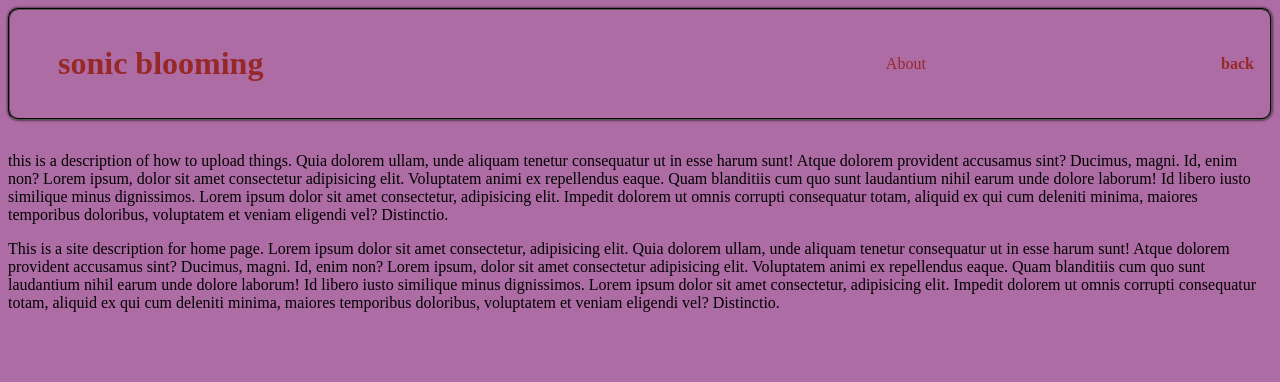
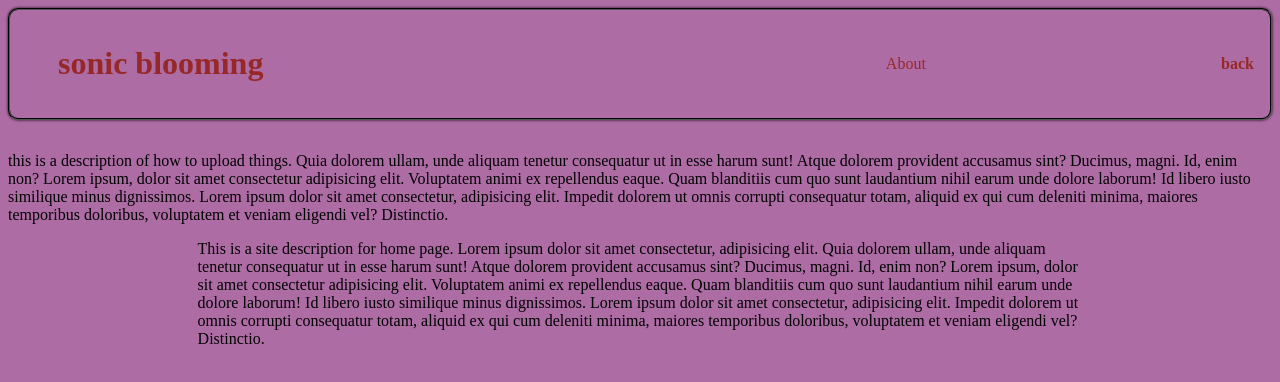
Before and after one commit to mikeymasonic/sonicBlooming, a React app: page /upload in a window 1280 px wide. Shown: the top 382 px of the page. Built offline with nearby package versions, Linux system fonts and the light colour scheme.

Commit message:
add basic blurb styling

```diff
--- a/src/components/Blurb/Blurb.css
+++ b/src/components/Blurb/Blurb.css
@@ -1,5 +1,8 @@
 .Blurb{
-  /* background-color: rgba(133, 32, 119, 0.658); */
-
+  display: flex;
+  flex-direction: column;
+  justify-content: center;
+  align-items: center;
+  width: 70%;
 
 }
```
